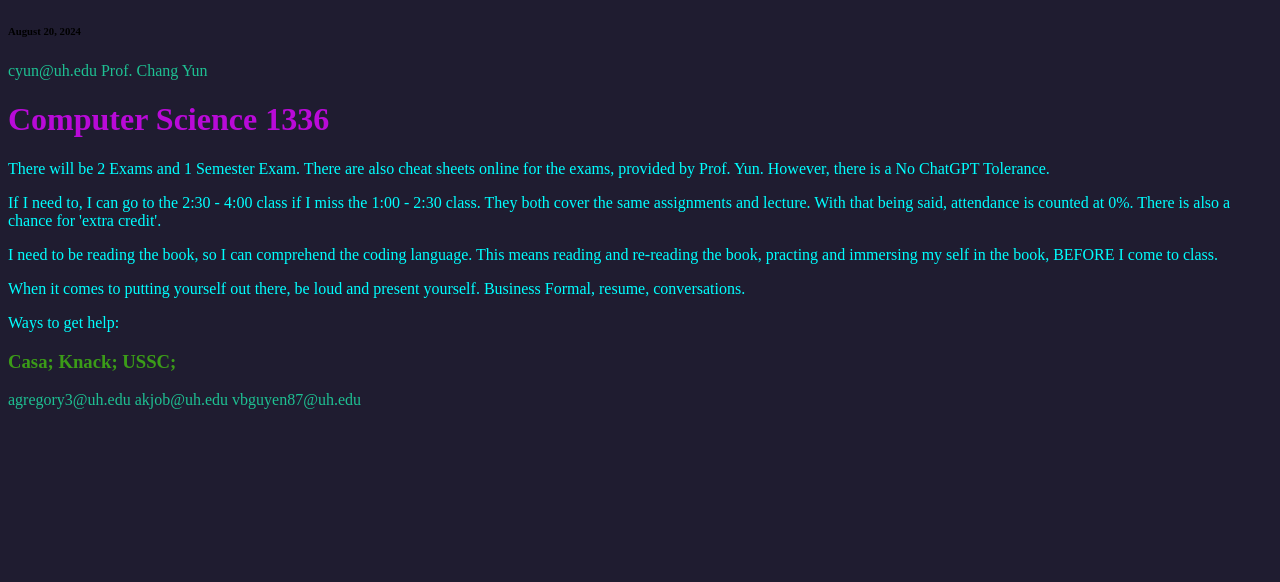
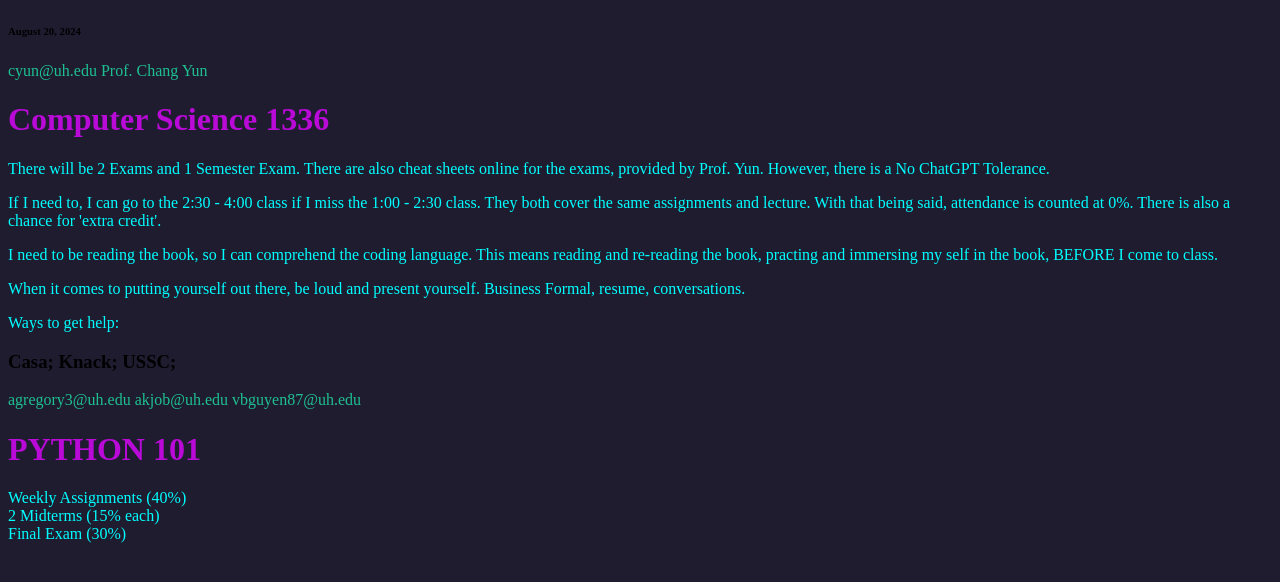
Before and after one commit to Guakachola/Portfolio, a plain HTML site: page Notes/CoSc/classTips.html in a window 1280 px wide. Drawn offline with Linux system fonts and the light colour scheme; a web font is replaced by a local one.

Commit message:
more notes and color changes

```diff
--- a/Notes/CoSc/classTips.html
+++ b/Notes/CoSc/classTips.html
@@ -49,6 +49,15 @@
 		agregory3@uh.edu
 		akjob@uh.edu
 		vbguyen87@uh.edu
+	</div>
 
+	<h1>
+		PYTHON 101
+	</h1>
+	<p>
+		Weekly Assignments (40%) </br>
+		2 Midterms (15% each) </br>
+		Final Exam (30%) </br>
+	</p>
 </body>
 </html>
--- a/Notes/FedGov/notes.css
+++ b/Notes/FedGov/notes.css
@@ -17,7 +17,7 @@ h1 {
     color: rgb(185, 10, 216);
 }
 
-h3 {
+h3 h6{
     color: rgb(59, 156, 24);
 }
 
```
